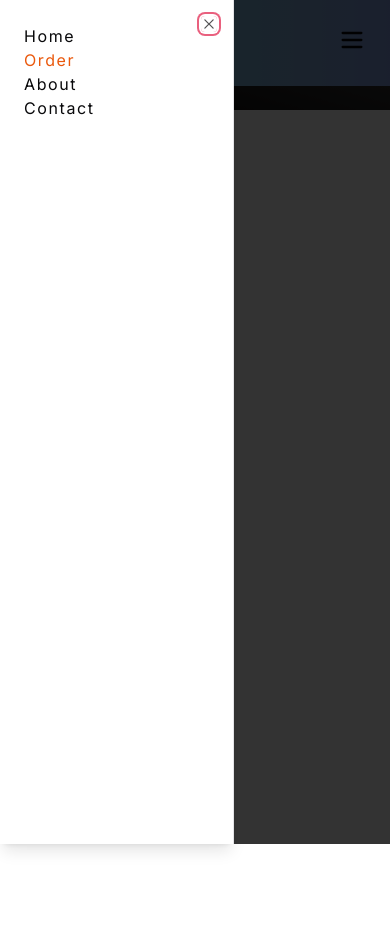
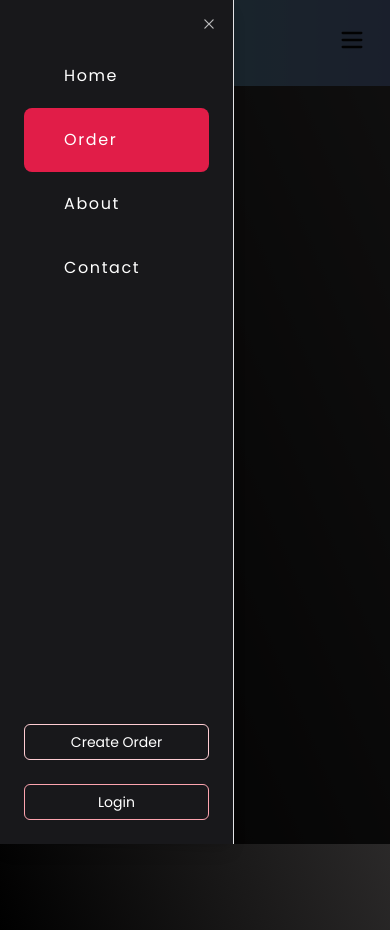
Before and after one commit to rak626/PressioUI, a Next.js app in the folder pressio/: page /order/createorder in a window 390 px wide. Both pictures are taken after a click on the button 352 px from the left and 40 px from the top of the page. Before the commit the page ends 844 px from the top, so only its background shows below. Built offline with nearby package versions, Linux system fonts and the light colour scheme.

Commit message:
mobile nav part 2 (#4)

```diff
--- a/pressio/package.json
+++ b/pressio/package.json
@@ -28,7 +28,8 @@
     "react": "^18",
     "react-dom": "^18",
     "tailwind-merge": "^2.3.0",
-    "tailwindcss-animate": "^1.0.7"
+    "tailwindcss-animate": "^1.0.7",
+    "zod": "^3.23.8"
   },
   "devDependencies": {
     "@types/node": "^20",
--- a/pressio/src/app/(home)/contact/page.tsx
+++ b/pressio/src/app/(home)/contact/page.tsx
@@ -2,7 +2,7 @@ import React from 'react'
 
 const ContactPage = () => {
   return (
-	<div>ContactPage</div>
+	<div className='min-h-screen text-secondary'>ContactPage</div>
   )
 }
 
--- a/pressio/src/app/(home)/order/(order)/createorder/page.tsx
+++ b/pressio/src/app/(home)/order/(order)/createorder/page.tsx
@@ -2,7 +2,8 @@ import React from 'react'
 
 const CreateOrderPage = () => {
   return (
-	<div>CreateOrderPage</div>
+	<section className='min-h-screen text-secondary'>
+    CreateOrderPage</section>
   )
 }
 
--- a/pressio/src/app/layout.tsx
+++ b/pressio/src/app/layout.tsx
@@ -3,7 +3,7 @@ import { Inter, Poppins } from 'next/font/google'
 import './globals.css'
 
 const inter = Inter({ subsets: ['latin'] })
-// const poppins = Poppins({ weight: '400', subsets: ['latin'] })
+const poppins = Poppins({ weight: '400', subsets: ['latin'] })
 
 export const metadata: Metadata = {
   title: 'Pressio UI',
@@ -17,7 +17,7 @@ export default function RootLayout({
 }>) {
   return (
     <html lang="en">
-      <body className={inter.className}>{children}</body>
+      <body className={poppins.className}>{children}</body>
     </html>
   )
 }
--- a/pressio/src/components/Footer.tsx
+++ b/pressio/src/components/Footer.tsx
@@ -4,7 +4,7 @@ import React from 'react'
 
 const Footer = () => {
   return (
-    <footer className="bg-slate-300 border-y">
+    <footer className="bg-slate-300 border-y bg-gradient-to-r from-[rgb(119,219,212)]  to-[rgb(131,157,223)]">
       <div className="mx-auto w-full max-w-screen-xl p-4 py-6 lg:py-8">
         <div className="md:flex md:justify-between">
           <div className="mb-6 md:mb-0">
--- a/pressio/src/components/Hero.tsx
+++ b/pressio/src/components/Hero.tsx
@@ -79,7 +79,7 @@ const Hero = () => {
                                 uppercase
                                 transition-all
                                 duration-200
-                                bg-gray-800
+                                bg-primary
                                 border border-transparent
                                 focus:outline-none focus:ring-2 focus:ring-offset-2 focus:ring-offset-gray-900 focus:ring-white
                                 hover:bg-gray-700
--- a/pressio/src/components/MobileNav.tsx
+++ b/pressio/src/components/MobileNav.tsx
@@ -1,6 +1,7 @@
 import React from 'react'
 import {
   Sheet,
+  SheetClose,
   SheetContent,
   SheetDescription,
   SheetHeader,
@@ -9,38 +10,72 @@ import {
 } from './ui/sheet'
 
 import { navlinks } from '@/constants/navlinks'
-import { usePathname } from 'next/navigation'
+import { usePathname, useRouter } from 'next/navigation'
 import Link from 'next/link'
 import { cn } from '@/lib/utils'
 import { Menu } from 'lucide-react'
+import { Button } from './ui/button'
+import { Router } from 'next/router'
 
 const MobileNav = () => {
   const pathName = usePathname()
+  const router = useRouter()
   return (
-    <div className="lg:hidden">
+    <div className="lg:hidden ">
       <Sheet>
         <SheetTrigger>
-          <Menu size={28} />
+          <Menu ascent={20} size={28} />
         </SheetTrigger>
-        <SheetContent className="w-3/5" side={'left'}>
-          <div>
+        <SheetContent
+          className="w-3/5 bg-secondary-foreground text-white"
+          side={'left'}
+        >
+          <SheetClose asChild>
+            <div className="h-full w-full flex flex-col gap-4 justify-between">
+              <div className="mt-5 flex flex-col">
                 {navlinks.map((navlink) => {
                   const isActive =
                     pathName === navlink.href ||
                     pathName.startsWith(`${navlink.href}/`)
                   return (
-                <Link key={navlink.name} href={navlink.href}>
+                    <SheetClose asChild key={navlink.name}>
+                      <Link href={navlink.href}>
                         <div
-                    className={cn('tracking-widest', {
-                      'text-orange-600': isActive,
-                    })}
+                          className={cn(
+                            'tracking-widest block p-5 pl-10 rounded-lg hover:bg-gray-500 hover:text-black ',
+                            {
+                              'bg-rose-600 hover:bg-rose-800': isActive,
+                            }
+                          )}
                         >
                           {navlink.name}
                         </div>
                       </Link>
+                    </SheetClose>
                   )
                 })}
               </div>
+              <SheetClose asChild>
+                <div className="w-full flex flex-col gap-6">
+                  <Button
+                    className="border border-rose-200 hover:bg-gray-500"
+                    variant={'ghost'}
+                    onClick={() => router.push('/order/createorder')}
+                  >
+                    Create Order
+                  </Button>
+
+                  <Button
+                    className="border border-rose-300  hover:bg-gray-500"
+                    variant={'ghost'}
+                    onClick={() => router.push('/login')}
+                  >
+                    Login
+                  </Button>
+                </div>
+              </SheetClose>
+            </div>
+          </SheetClose>
         </SheetContent>
       </Sheet>
     </div>
--- /dev/null
+++ b/pressio/src/lib/types/from-schema.ts
@@ -0,0 +1,14 @@
+import { z } from 'zod'
+const createOrderFromSchema = z.object({
+  orderName: z.string().min(2).max(50),
+  orderDesc: z.string().min(2).max(50),
+  squareFeet: z.number().positive(),
+  orderStatus: z.number().int().min(0).max(8),
+  isUrgent: z.boolean(),
+  createdBy: z.string().min(2).max(50),
+  assignedTo: z.string().min(2).max(50),
+  createdAt: z.string().regex(/^\d{4}-\d{2}-\d{2}T\d{2}:\d{2}:\d{2}.\d{3}Z$/),
+  lastModifiedAt: z
+    .string()
+    .regex(/^\d{4}-\d{2}-\d{2}T\d{2}:\d{2}:\d{2}.\d{3}Z$/),
+})
--- a/pressio/src/utils/orderStatus.ts
+++ b/pressio/src/utils/orderStatus.ts
@@ -1,17 +1,28 @@
-import { orders } from '@/constants/orderData'
 import { Order } from '@/lib/types/order-types'
 
-export const OrderStatus: { [key: number]: string } = Object.freeze({
-  0: 'Design Pending',
-  1: 'Design Progress',
-  2: 'Print Pending',
-  3: 'Print Progress',
-  4: 'Packaging Pending',
-  5: 'Packaging Progress',
-  6: 'Ready For Delivery',
-  7: 'Dispatched',
-  8: 'Delivered',
-})
+// export const OrderStatus: { [key: number]: string } = Object.freeze({
+//   0: 'Design Pending',
+//   1: 'Design Progress',
+//   2: 'Print Pending',
+//   3: 'Print Progress',
+//   4: 'Packaging Pending',
+//   5: 'Packaging Progress',
+//   6: 'Ready For Delivery',
+//   7: 'Dispatched',
+//   8: 'Delivered',
+// })
+
+export enum OrderStatus{
+  DesignPending = 0,
+  DesignProgress = 1,
+  PrintPending = 2,
+  PrintProgress = 3,
+  PackagingPending = 4,
+  PackagingProgress = 5,
+  ReadyForDelivery = 6,
+  Dispatched = 7,
+  Delivered = 8
+}
 
 export const orderHeaders: { [key in keyof Order]: string } = Object.freeze({
   orderId: 'Order Id',
```
Also changed, not shown: 1 other file (tests, documents, lock files or other folders). Lines whose indentation alone changed are shown as unchanged.
